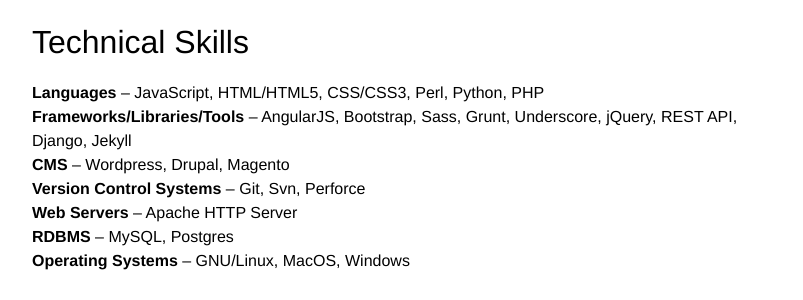
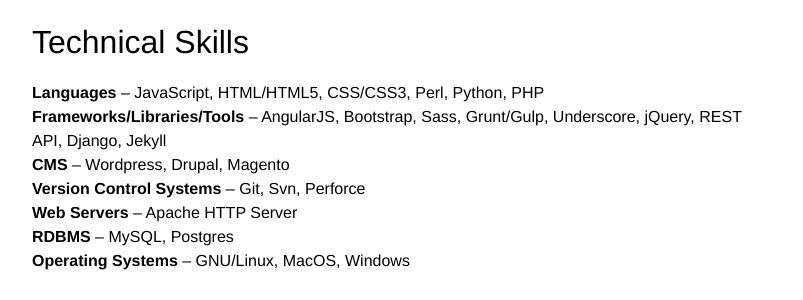
Before and after one commit to yuyokk/yuyokk.github.io, a Jekyll site: the page built from resume.md, in a window 1280 px wide and 900 px high. Shown: the part 166-466 px from the top of the window, without its empty margins (238-1041 px from the left). Built offline with Jekyll 4.4.1, drawn with Linux system fonts in a browser that asks for light colours.

Commit message:
Add Gulp to resume

```diff
--- a/resume.md
+++ b/resume.md
@@ -8,7 +8,7 @@
 # Technical Skills
 
 + **Languages** – JavaScript, HTML/HTML5, CSS/CSS3, Perl, Python, PHP
-+ **Frameworks/Libraries/Tools** – AngularJS, Bootstrap, Sass, Grunt, Underscore, jQuery, REST API, Django, Jekyll
++ **Frameworks/Libraries/Tools** – AngularJS, Bootstrap, Sass, Grunt/Gulp, Underscore, jQuery, REST API, Django, Jekyll
 + **CMS** – Wordpress, Drupal, Magento
 + **Version Control Systems** – Git, Svn, Perforce
 + **Web Servers** – Apache HTTP Server
```
